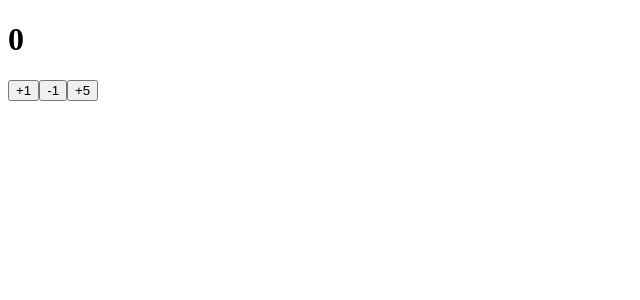
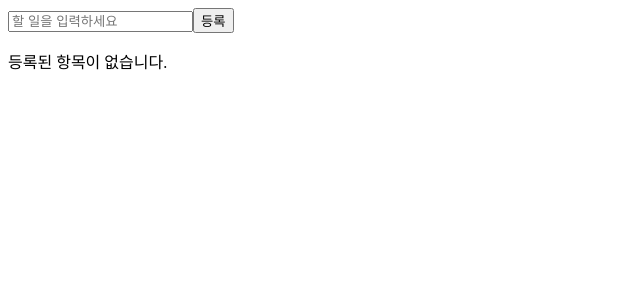
Before and after one commit to sungyun6789/react-typescript, a React (Create React App) app: page / in a window 1280 px wide. Shown: the top 300 px of the page, without its empty margins (0-640 px from the left). Built offline with nearby package versions, Linux system fonts and the light colour scheme.

Commit message:
feat: todolist typescript

```diff
--- a/src/App.tsx
+++ b/src/App.tsx
@@ -1,8 +1,8 @@
-import CounterContainer from './todo/containers/CounterContainer';
+import TodoApp from './todo/containers/TodoApp';
 
-const App = () => (
+const App: React.FC = () => (
   <>
-    <CounterContainer />
+    <TodoApp />
   </>
 );
 
--- /dev/null
+++ b/src/todo/components/TodoInsert.tsx
@@ -0,0 +1,27 @@
+import { ChangeEvent, FormEvent, useState } from 'react';
+
+type TodoInsertProps = {
+  onInsert: (text: string) => void;
+};
+
+function TodoInsert({ onInsert }: TodoInsertProps) {
+  const [value, setValue] = useState('');
+  const onChange = (e: ChangeEvent<HTMLInputElement>) => {
+    setValue(e.target.value);
+  };
+
+  const onSubmit = (e: FormEvent) => {
+    e.preventDefault();
+    onInsert(value);
+    setValue('');
+  };
+
+  return (
+    <form onSubmit={onSubmit}>
+      <input placeholder="할 일을 입력하세요" value={value} onChange={onChange} />
+      <button type="submit">등록</button>
+    </form>
+  );
+}
+
+export default TodoInsert;
--- /dev/null
+++ b/src/todo/components/TodoItem.tsx
@@ -0,0 +1,39 @@
+import { CSSProperties } from 'react';
+import { Todo } from '../modules/todos';
+
+type TodoItemProps = {
+  todo: Todo;
+  onToggle: (id: number) => void;
+  onRemove: (id: number) => void;
+};
+
+function TodoItem({ todo, onToggle, onRemove }: TodoItemProps) {
+  // CSSProperties는 style 객체의 타입입니다.
+  const textStyle: CSSProperties = {
+    textDecoration: todo.done ? 'line-through' : 'none',
+  };
+  const removeStyle: CSSProperties = {
+    marginLeft: 8,
+    color: 'red',
+  };
+  const handleToggle = () => {
+    onToggle(todo.id);
+  };
+  const handleRemove = () => {
+    onRemove(todo.id);
+  };
+
+  return (
+    <li>
+      <span onClick={handleToggle} style={textStyle}>
+        {todo.text}
+      </span>
+
+      <span onClick={handleRemove} style={removeStyle}>
+        (X)
+      </span>
+    </li>
+  );
+}
+
+export default TodoItem;
--- /dev/null
+++ b/src/todo/components/TodoList.tsx
@@ -0,0 +1,21 @@
+import { Todo } from '../modules/todos';
+import TodoItem from './TodoItem';
+
+type TodoLsitProps = {
+  todos: Todo[];
+  onToggle: (id: number) => void;
+  onRemove: (id: number) => void;
+};
+
+function TodoList({ todos, onToggle, onRemove }: TodoLsitProps) {
+  if (todos.length === 0) return <p>등록된 항목이 없습니다.</p>;
+  return (
+    <ul>
+      {todos.map((todo) => (
+        <TodoItem todo={todo} onToggle={onToggle} onRemove={onRemove} key={todo.id} />
+      ))}
+    </ul>
+  );
+}
+
+export default TodoList;
--- /dev/null
+++ b/src/todo/containers/TodoApp.tsx
@@ -0,0 +1,31 @@
+import { useSelector, useDispatch } from 'react-redux';
+import { RootState } from '../modules';
+import { toggleTodo, removeTodo, addTodo } from '../modules/todos';
+import TodoInsert from '../components/TodoInsert';
+import TodoList from '../components/TodoList';
+
+function TodoApp() {
+  const todos = useSelector((state: RootState) => state.todos);
+  const dispatch = useDispatch();
+
+  const onInsert = (text: string) => {
+    dispatch(addTodo(text));
+  };
+
+  const onToggle = (id: number) => {
+    dispatch(toggleTodo(id));
+  };
+
+  const onRemove = (id: number) => {
+    dispatch(removeTodo(id));
+  };
+
+  return (
+    <>
+      <TodoInsert onInsert={onInsert} />
+      <TodoList todos={todos} onToggle={onToggle} onRemove={onRemove} />
+    </>
+  );
+}
+
+export default TodoApp;
--- a/src/todo/modules/index.ts
+++ b/src/todo/modules/index.ts
@@ -1,8 +1,10 @@
 import { combineReducers } from 'redux';
 import counter from './counter';
+import todos from './todos';
 
 const rootReducer = combineReducers({
   counter,
+  todos,
 });
 
 // 루트 리듀서를 내보내주세요.
--- /dev/null
+++ b/src/todo/modules/todos.ts
@@ -0,0 +1,67 @@
+// 액션 타입 정의
+const ADD_TODO = 'todos/ADD_TOTO' as const;
+const TOGGLE_TODO = 'todos/TOGGLE_TODO' as const;
+const REMOVE_TODO = 'todos/REMOVE_TODO' as const;
+
+let nextId = 1; // 새로운 항목을 추가할 때 사용 할 고유 ID
+
+// 액션 생성
+export const addTodo = (text: string) => ({
+  type: ADD_TODO,
+  payload: {
+    id: nextId++,
+    text,
+  },
+});
+
+export const toggleTodo = (id: number) => ({
+  type: TOGGLE_TODO,
+  payload: id,
+});
+
+export const removeTodo = (id: number) => ({
+  type: REMOVE_TODO,
+  payload: id,
+});
+
+// 모든 액션 객체들에 대한 타입 준비
+type TodosAction =
+  | ReturnType<typeof addTodo>
+  | ReturnType<typeof toggleTodo>
+  | ReturnType<typeof removeTodo>;
+
+// 상태에서 사용 할 일 항목 데이터 타입 정의
+export type Todo = {
+  id: number;
+  text: string;
+  done: boolean;
+};
+
+// 이 모듈에서 관리할 상태는 Todo 객체로 이루어진 배열
+export type TodosState = Todo[];
+
+// 초기 상태 선언
+const initialState: TodosState = [];
+
+// 리듀서 작성
+function todos(state: TodosState = initialState, action: TodosAction): TodosState {
+  switch (action.type) {
+    case ADD_TODO:
+      return state.concat({
+        // action.payload 객체 안의 값이 모두 유추됩니다.
+        id: action.payload.id,
+        text: action.payload.text,
+        done: false,
+      });
+    case TOGGLE_TODO:
+      return state.map((todo) =>
+        todo.id === action.payload ? { ...todo, done: !todo.done } : todo,
+      );
+    case REMOVE_TODO:
+      return state.filter((todo) => todo.id !== action.payload);
+    default:
+      return state;
+  }
+}
+
+export default todos;
```
